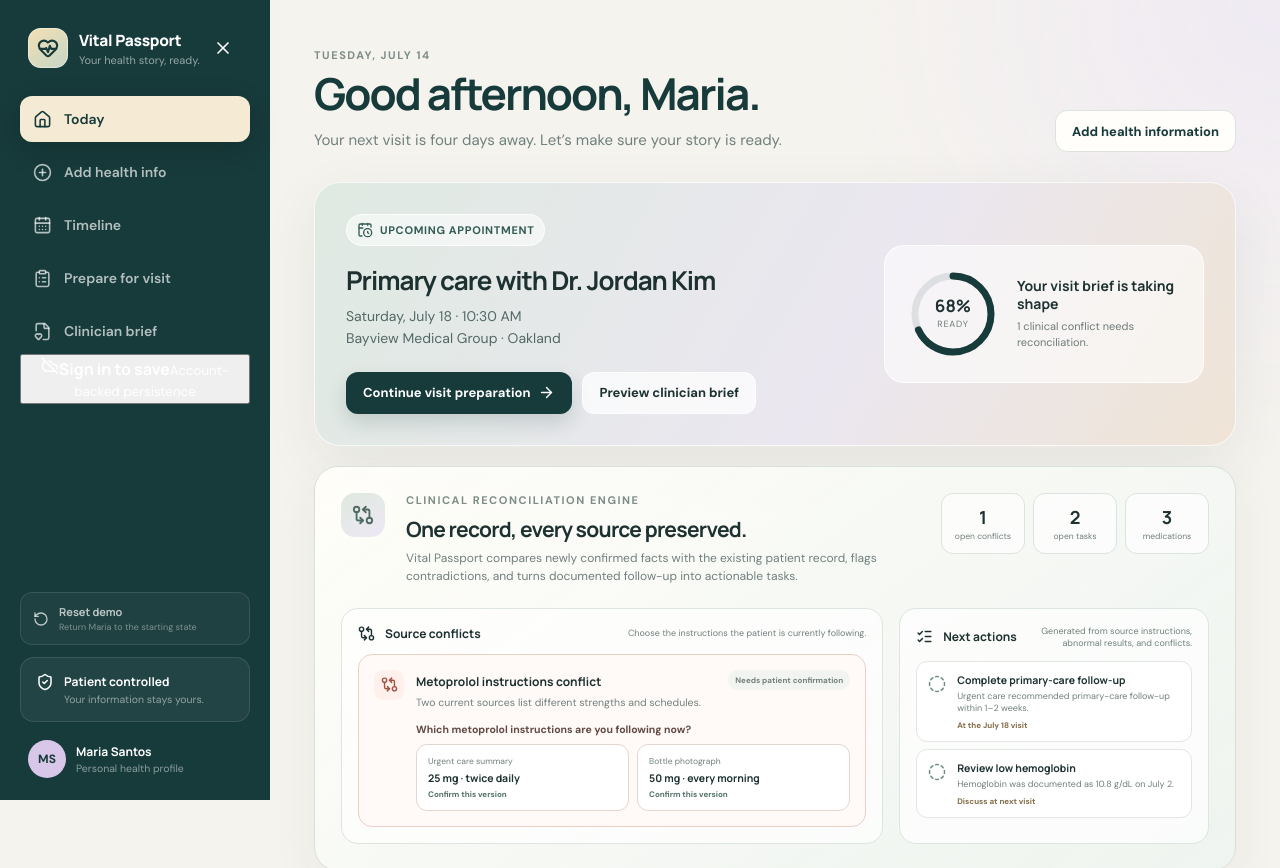
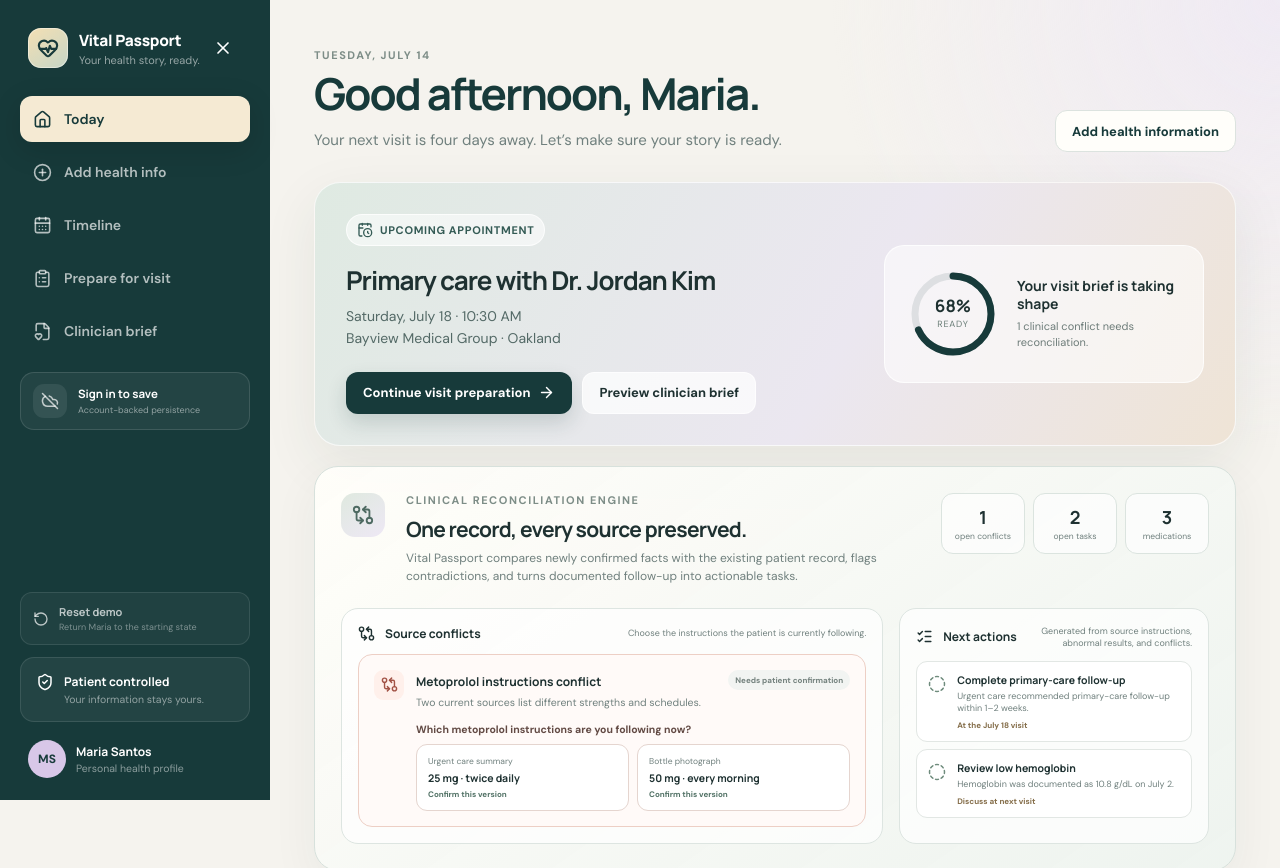
Before and after one commit to patricktran1/vitalpassport, a React (Vite) app: page / in a window 1280 px wide. Shown: the top 868 px of the page. Built offline with nearby package versions, Linux system fonts and the light colour scheme; no server answers.

Commit message:
Load account persistence styles

```diff
--- a/src/styles/index.css
+++ b/src/styles/index.css
@@ -2,4 +2,5 @@
 @import './capture-timeline.css';
 @import './prepare-brief.css';
 @import './reconciliation.css';
+@import './account.css';
 @import './overlays-responsive.css';
```
